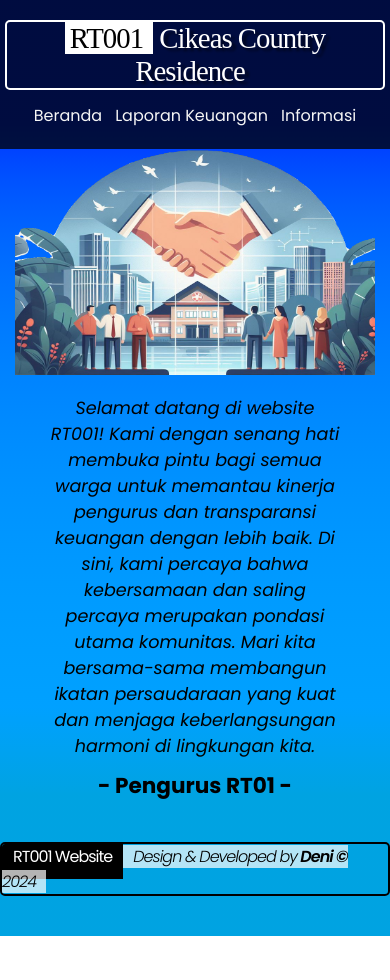
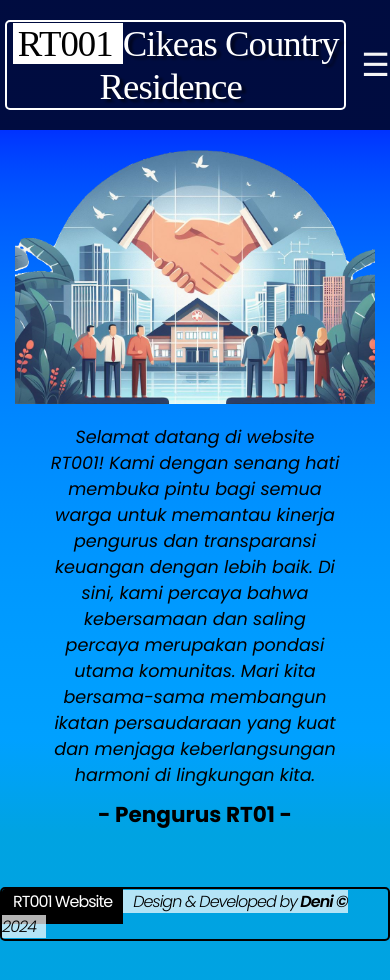
Before and after one commit to dniherdiana/rt01, a React (Vite) app: page / in a window 390 px wide. Before the commit the page ends 936 px from the top, so only its background shows below. Built offline with nearby package versions, Linux system fonts and the light colour scheme; a web font is replaced by a local one.

Commit message:
fix height, create burger menu

```diff
--- a/src/assets/styles/styles.css
+++ b/src/assets/styles/styles.css
@@ -17,6 +17,6 @@ body {
     linear-gradient(180deg in oklab,
       oklch(70% 0.5 258) 0% 13%, oklch(55% 0.5 200) 85% 49%);
   background-repeat: no-repeat;
-  min-height: 100vh;
+  height: 100%;
   overflow-x: hidden;
 }
--- a/src/components/Footer/footer.css
+++ b/src/components/Footer/footer.css
@@ -2,6 +2,8 @@ footer {
   font-size: 1.2rem;
   font-family: poppins;
   font-weight: 300;
+  height: 150px;
+  padding: 40px 0;
 }
 
 #footer-style {
--- a/src/components/Header/Header.jsx
+++ b/src/components/Header/Header.jsx
@@ -1,19 +1,31 @@
 // eslint-disable-next-line no-unused-vars
-import React from "react";
+import React, { useState } from "react";
+
 import { Link } from "react-router-dom";
 import "./header.css";
 
 export default function Header() {
+  const [triggerMenu, isSetTriggerMenu] = useState(false);
+  const handleClickChange = () => {
+    isSetTriggerMenu((open) => !open);
+  };
+
   return (
     <header id="header" className="header-sticky">
+      <div className="logo-hideMenu">
         <div id="header-logo">
           <h1 className="header-logo">
-          <span className="bg-logo-rt">RT001</span>{" "}
+            <span className="bg-logo-rt">RT001</span>
             <span className="bg-logo-ccr">Cikeas Country Residence</span>
           </h1>
         </div>
+        <span className="hide-menu" onClick={handleClickChange}>
+          &#9776;
+        </span>
+      </div>
 
-      <nav className="navbar">
+      <nav className="navbar burger-menu">
+        <div className={`nav-wrapper ${triggerMenu ? "is-open" : ""}`}>
           <ul>
             <li>
               <Link to={"/"}>Beranda</Link>
@@ -22,10 +34,10 @@ export default function Header() {
               <div className="dropdown">
                 <Link to="#">Laporan Keuangan</Link>
                 <div className="dropdown-content">
-                <div className="dropdown-position-rt">
+                  <div className="dropdown-position rt">
                     <Link to={"/LaporanKeuanganRT"}>Keuangan RT</Link>
                   </div>
-                <div className="dropdown-position-ruko">
+                  <div className="dropdown-position ruko">
                     <Link to={"/LaporanKeuanganRuko"}>Keuangan Ruko</Link>
                   </div>
                 </div>
@@ -36,12 +48,12 @@ export default function Header() {
                 <Link to="#">Informasi</Link>
                 <div className="dropdown-content">
                   <Link to={"/StrukturOrganisasi"}>Struktur Organisasi</Link>
-                {/* <Link to="/DataWarga">Data Warga RT01</Link> */}
                   <Link to="/Galeri">Galeri</Link>
                 </div>
               </div>
             </li>
           </ul>
+        </div>
       </nav>
     </header>
   );
--- a/src/components/Header/header.css
+++ b/src/components/Header/header.css
@@ -84,7 +84,68 @@ nav li a:hover {
   padding: 0 10px;
 }
 
-@media (min-width: 330px) and (max-width: 430px) {
+.hide-menu {
+  display: none;
+}
+
+@media only screen and (max-width: 799px) {
+  #header {
+    display: grid;
+    text-align: center;
+  }
+
+  .logo-hideMenu {
+    display: flex;
+    justify-content: space-evenly;
+    align-items: center;
+    gap: 10px;
+  }
+
+  .navbar ul {
+    display: none;
+  }
+
+  .navbar ul li {
+    padding: 10px 0;
+  }
+
+  .burger-menu ul {
+    display: grid;
+    padding: 50px;
+  }
+
+  .burger-menu .dropdown-content {
+    position: relative;
+  }
+
+  .dropdown:hover .dropdown-content {
+    background-color: transparent;
+    text-align: center;
+    padding: 25px 0;
+  }
+
+  .dropdown>:link,
+  nav ul li>:link {
+    font-weight: 600
+  }
+
+  .hide-menu {
+    display: block;
+    color: whitesmoke;
+    transition: all 0.3s ease-in-out;
+    font-size: 2rem;
+  }
+
+  .nav-wrapper {
+    display: none;
+  }
+
+  .nav-wrapper.is-open {
+    display: block;
+  }
+}
+
+/* @media (min-width: 330px) and (max-width: 430px) {
   #header {
     background-color: rgba(0, 0, 0, 0.800);
     display: flex;
@@ -110,9 +171,9 @@ nav li a:hover {
     background-color: rgba(0, 0, 0, 0.800);
     text-align: center;
   }
-}
+} */
 
-@media (min-width: 431px) and (max-width: 767px) {
+/* @media (min-width: 431px) and (max-width: 767px) {
 
   #header {
     background-color: rgba(0, 0, 0, 0.800);
@@ -154,4 +215,4 @@ nav li a:hover {
 
     text-align: center;
   }
-}
+} */
--- a/src/pages/Beranda/beranda.css
+++ b/src/pages/Beranda/beranda.css
@@ -3,7 +3,7 @@
   flex-direction: column;
   padding-top: 100px;
   margin: auto;
-  height: 90vh;
+  height: 85vh;
 }
 
 .image-container img {
@@ -34,7 +34,7 @@
 @media screen and (max-width: 880px) {
   .image-container img {
     padding: 0 15px;
-    height: 225px;
+    /* height: 225px; */
     width: 100%;
     margin-bottom: 20px;
   }
--- a/src/pages/Galeri/Galeri.jsx
+++ b/src/pages/Galeri/Galeri.jsx
@@ -1,14 +1,23 @@
 import Header from "../../components/Header/Header";
-import UnderConstruction from "../../assets/images/under-construction.jpeg";
+import Footer from "../../components/Footer/Footer";
+// import UnderConstruction from "../../assets/images/under-construction.jpeg";
 import "./galeri.css";
 
 export default function Galeri() {
+  // const imgUrl = "https://imgur.com/V607vyB";
   return (
     <div id="galeri">
       <Header />
-      <div className="img">
+      {/*  <div className="img">
         <img src={UnderConstruction} alt="" />
+      </div> */}
+
+      <div>
+        <h2>Ronda Ramadhan</h2>
+        <img src={"https://imgur.com/V607vyB"} alt="Ronda Ramadhan" />
       </div>
+
+      <Footer />
     </div>
   );
 }
--- a/src/pages/StrukturOrganisasi/strukturOrganisasi.css
+++ b/src/pages/StrukturOrganisasi/strukturOrganisasi.css
@@ -14,11 +14,11 @@
 
 .struktur-container {
   text-align: center;
-  margin-bottom: 50px;
+  padding: 5px 0;
 }
 
 .struktur-pp-rt {
-  text-align: center;
+  /* text-align: center; */
   padding: 30px 0;
 }
 
```
Also changed, not shown: 6 other files (tests, documents, lock files or other folders). Lines whose indentation alone changed are shown as unchanged.
